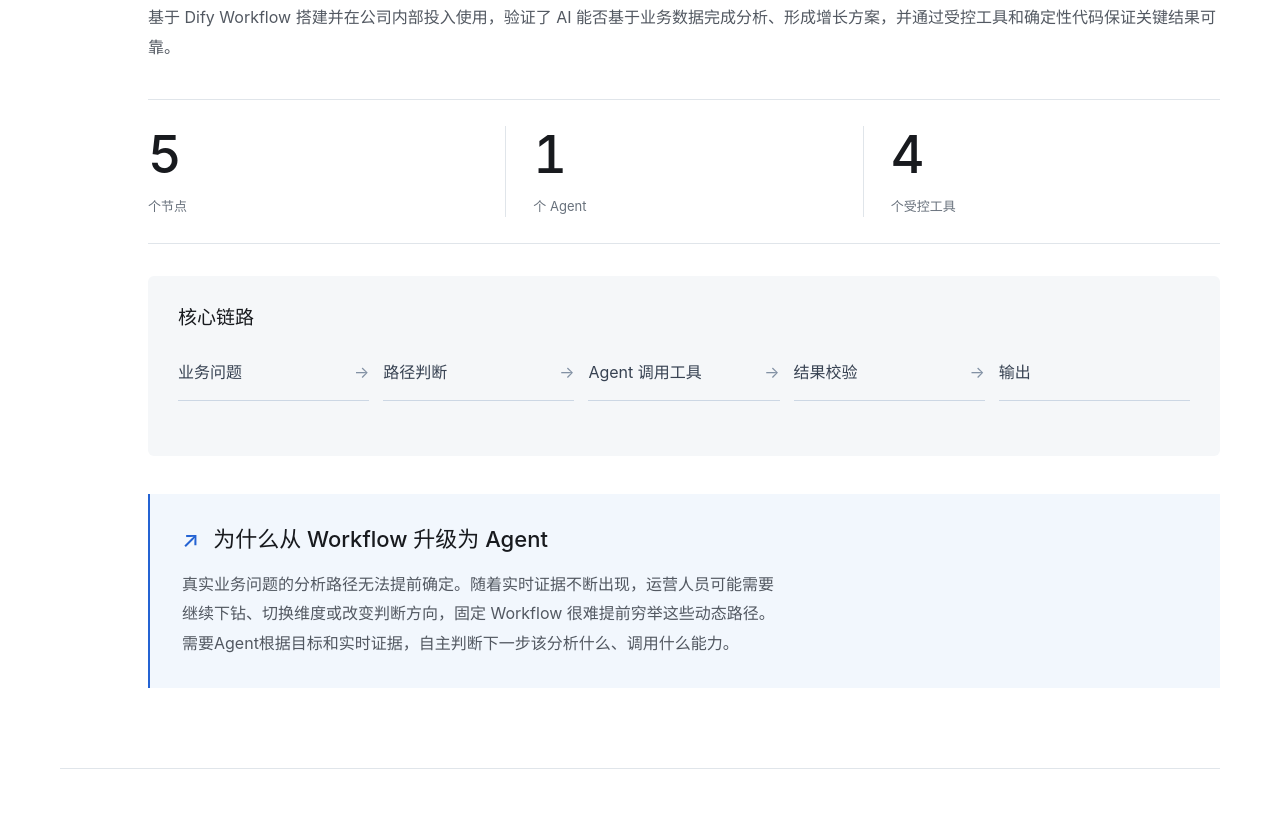
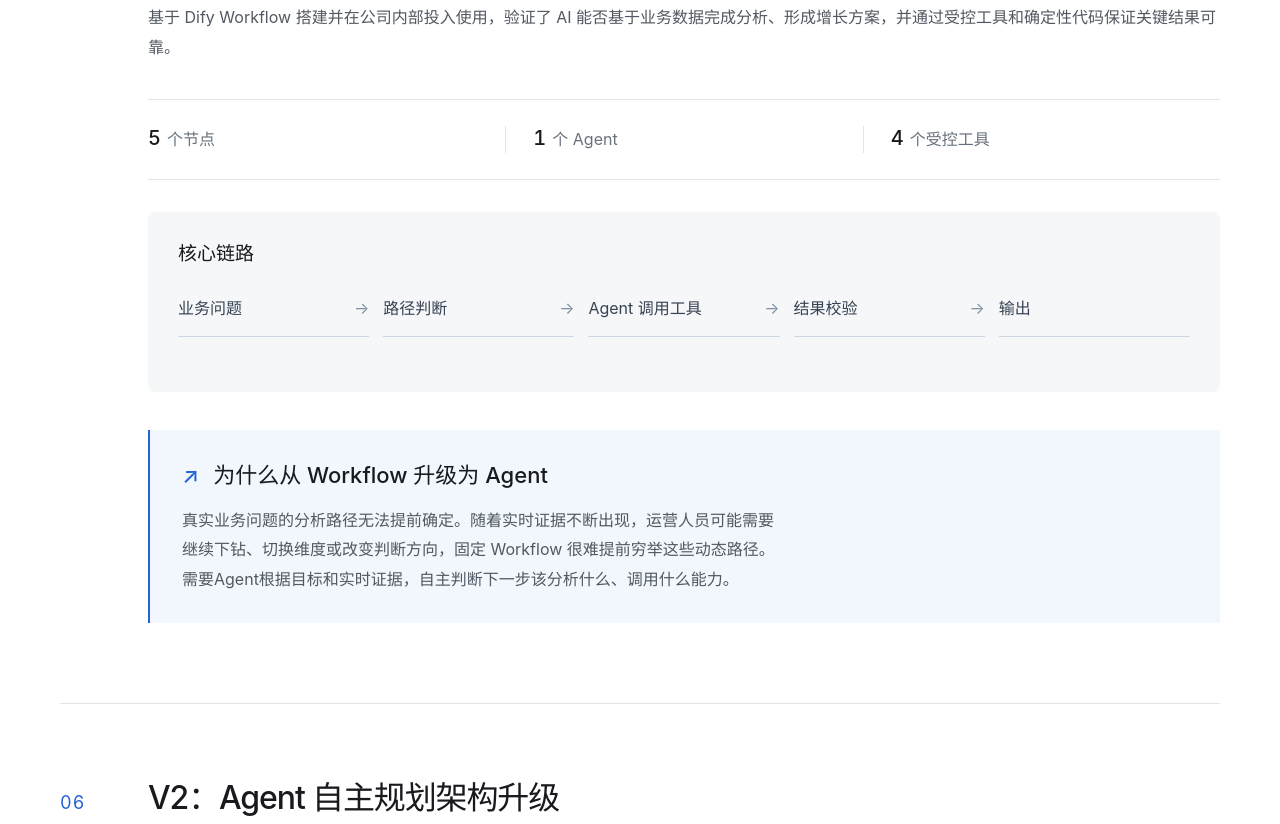
Before and after one commit to CiciWang13/growth-agent-portfolio, a plain HTML site: page index.html in a window 1280 px wide. Shown: the part 3899-4723 px from the top of the page. Drawn offline with Linux system fonts and the light colour scheme.

Commit message:
Adjust section 05 metrics and fit architecture image to desktop viewport

```diff
--- a/index.html
+++ b/index.html
@@ -26,6 +26,7 @@
 .product-definition{max-width:930px}.product-principles{margin-top:32px}
 .case-intro{margin-bottom:28px}.case-results{display:grid;grid-template-columns:repeat(3,minmax(0,1fr));gap:28px;margin-top:30px;padding:23px 0;border-top:1px solid var(--line);border-bottom:1px solid var(--line)}.case-results h3{font-size:16px;margin-bottom:8px}.case-results p{font-size:14px;line-height:1.8}.case-review-note{font-size:13px;color:var(--quiet);margin-top:18px}
 #s05 .metric-strip{grid-template-columns:repeat(3,minmax(0,1fr))}
+#s05 .metric-unit{display:flex;align-items:baseline;gap:6px;white-space:nowrap}#s05 .metric-unit strong{font-size:20px;font-weight:550;letter-spacing:0}#s05 .metric-unit span{font-size:var(--type-body);margin-top:0}
 .architecture-media{width:100%;margin:30px auto 0}.architecture-media img{width:100%;height:auto;object-fit:contain}.architecture-placeholder{aspect-ratio:16/9;width:100%;display:grid;place-content:center;gap:18px;text-align:center;padding:32px 20px;border:1px solid var(--line);border-radius:8px;background:var(--mist)}.architecture-placeholder p{font-size:14px;color:var(--quiet)}
 .evaluation-case-title{font-size:23px;line-height:1.6;margin-bottom:16px}
 @media(max-width:760px){.product-principles{margin-top:26px}.case-intro{margin-bottom:24px}.case-results{grid-template-columns:1fr;gap:18px;margin-top:24px;padding:20px 0}.case-results article{display:grid;grid-template-columns:72px minmax(0,1fr);gap:12px;align-items:baseline}.case-results h3{font-size:14px;margin:0}.case-results p{font-size:13px}.case-review-note{font-size:12px;margin-top:16px}.architecture-media{margin-top:24px}.architecture-placeholder{padding:26px 18px;gap:12px}.architecture-placeholder p{font-size:12px}.evaluation-case-title{font-size:19px;margin-bottom:14px}}
@@ -65,6 +66,7 @@
 .evaluation-table thead th{font-size:16px;font-weight:550;line-height:1.6;color:var(--ink)}.evaluation-table tbody th,.evaluation-table tbody td{font-size:14px;line-height:1.8}
 .page-footer{padding-top:32px;padding-bottom:42px}
 @media(max-width:760px){.evaluation-evidence{grid-template-columns:minmax(0,1fr);gap:26px}.evaluation-evidence+.eval-layout{margin-top:30px;padding-top:24px}.evaluation-table thead th{font-size:14px}.evaluation-table tbody th,.evaluation-table tbody td{font-size:13px}.architecture-media{margin-top:24px}.page-footer{padding-top:26px;padding-bottom:32px}}
+@media(min-width:761px){#s06 .architecture-media img{width:auto;max-height:min(620px,calc(100vh - 320px));margin-inline:auto}}
 </style>
 </head>
 <body>
```
